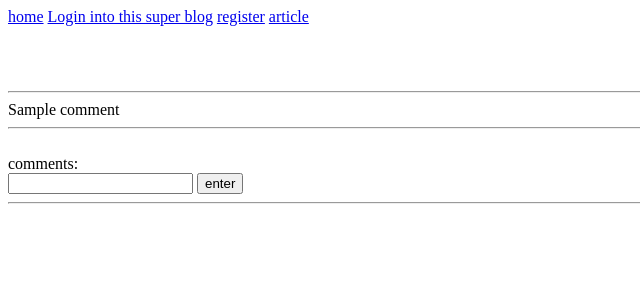
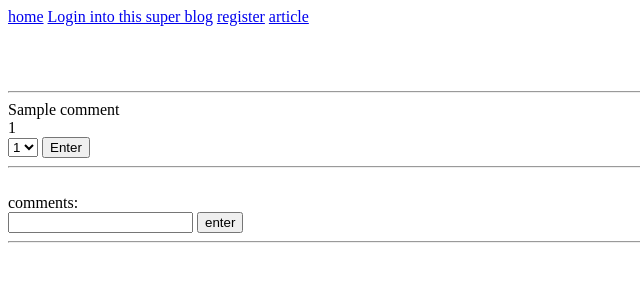
Before and after one commit to Pakopac/Veg-n-Chill, a PHP site: template views/viewArticle.html.twig in a window 1280 px wide. Shown: the top 300 px of the page, without its empty margins (0-640 px from the left). Run offline with PHP 8.4, Linux system fonts and the light colour scheme; the template is opened without the code that fills it: most values are stand-ins (such as "Sample title", 1, 10 or a date in 2020); some libraries are stand-ins or nearby versions.

Commit message:
Set comments rate on localstorage

```diff
--- a/views/viewArticle.html.twig
+++ b/views/viewArticle.html.twig
@@ -18,6 +18,18 @@
     {% for comment in comments %}
         <div>
             {{ comment[2]|raw  }}
+            <form name="formRateComment" method="POST" action="?action=viewArticle&amp;id={{ article['id'] }}" class="formRateComment">
+                <div class="idComment">{{ comment[0] }}</div>
+                <select class="selectRateComment" name="rate">
+                    <option>1</option>
+                    <option>2</option>
+                    <option>3</option>
+                    <option>4</option>
+                    <option>5</option>
+                </select>
+                <button>Enter</button>
+            </form>
+            <div class="rate"></div>
         </div>
         <hr>
     {% endfor %}
@@ -27,4 +39,31 @@
     <button name="btn-comment">enter</button>
     </form>
     <hr>
+    <script>
+        window.onload = function () {
+            var formRateComment = document.querySelectorAll('.formRateComment');
+            var selectRateComment = document.querySelectorAll('.selectRateComment');
+            var selectValue = 1;
+
+            for (var i=0; i<selectRateComment.length; i++) {
+                selectRateComment[i].onchange = function () {
+                    return selectValue = this.value;
+                };
+            }
+            for (var i=0; i<formRateComment.length; i++) {
+                if(localStorage.getItem("rate " + document.querySelectorAll('.idComment')[i].innerHTML)){
+                    formRateComment[i].style.display = 'none';
+                    var rate = document.querySelectorAll('.rate');
+                    rate[i].innerHTML = "rate: " + localStorage.getItem("rate " + document.querySelectorAll('.idComment')[i].innerHTML)
+                }
+                else {
+                    formRateComment[i].onsubmit = function () {
+                        var idComment = this.querySelector('.idComment').innerHTML;
+                        localStorage.setItem("rate " + idComment, selectValue);
+                        this.style.display = 'none';
+                    };
+                }
+            }
+        }
+    </script>
 {% endblock %}
```
